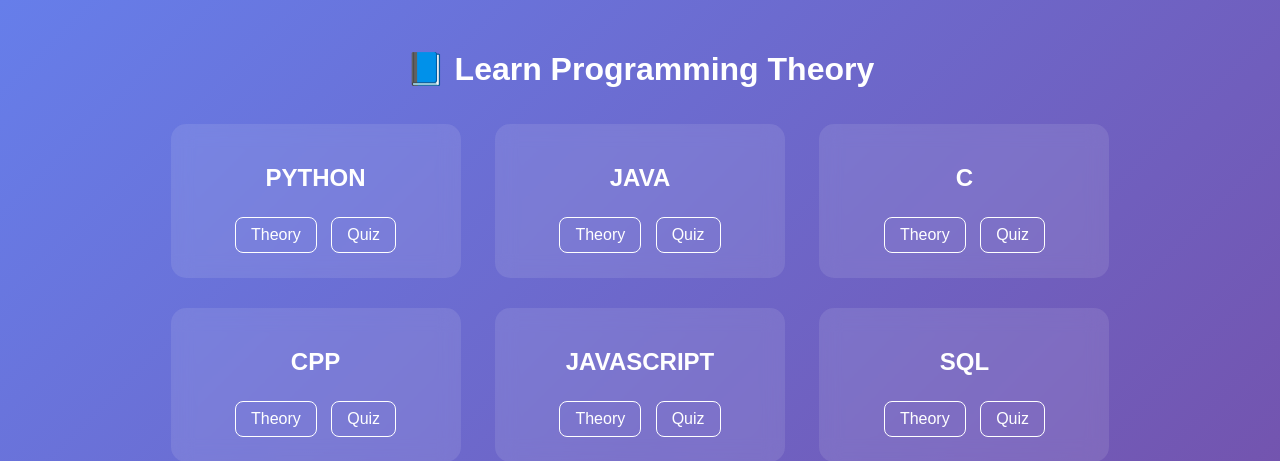
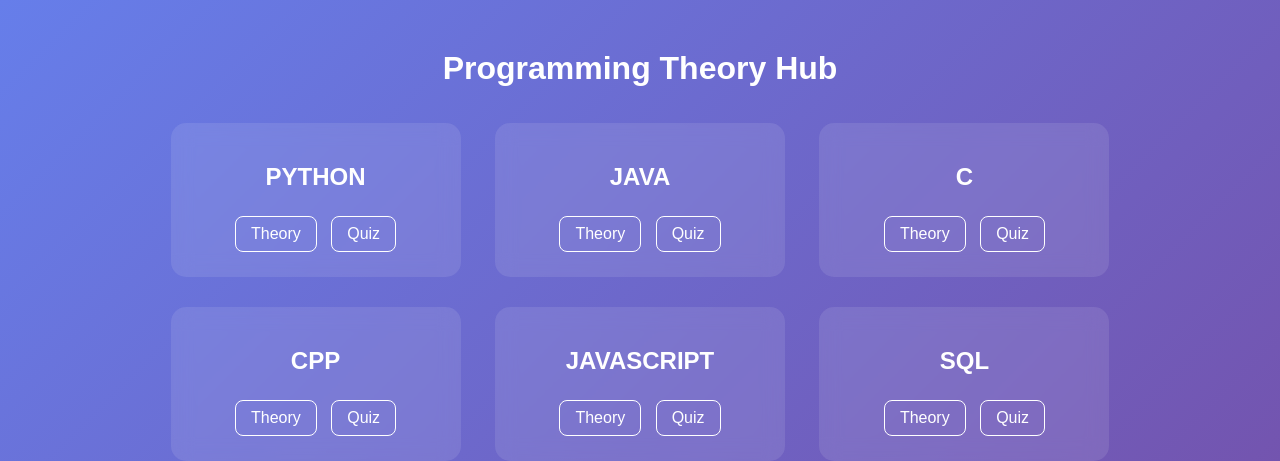
Before and after one commit to durgeshuikey388-gif/learning-platform, a Flask app: page / in a window 1280 px wide. Shown: the top 461 px of the page. Run offline with Flask 3, Linux system fonts and the light colour scheme; some libraries are stand-ins or nearby versions.

Commit message:
change project name

```diff
--- a/templates/index.html
+++ b/templates/index.html
@@ -46,7 +46,7 @@ a:hover{
 <body>
 
 <div class="container">
-<h1>📘 Learn Programming Theory</h1>
+<h1>Programming Theory Hub</h1>
 
 {% for c in courses %}
 <div class="card">
```
